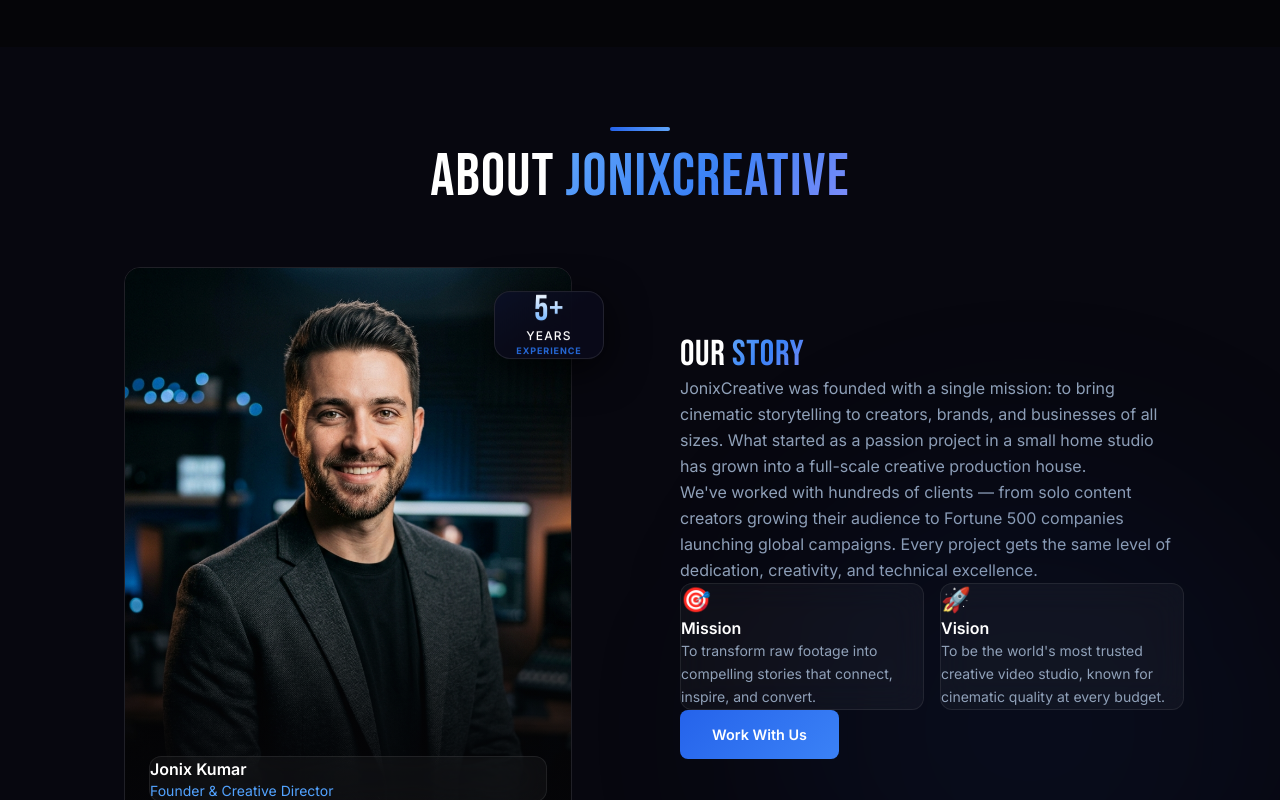
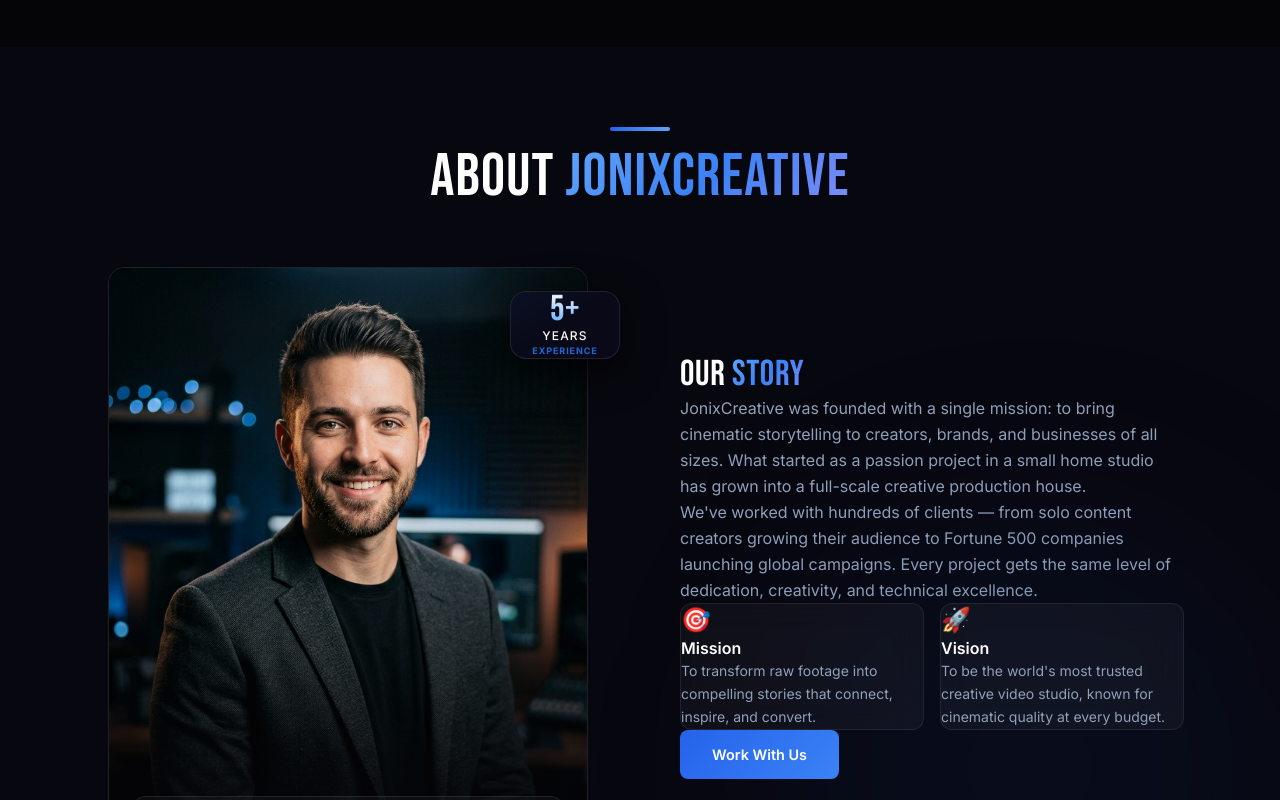
Before and after one commit to anbumanik/JonixCreative, a Next.js app: page / in a window 1280 px wide. Shown: the part 2000-2800 px from the top of the page. Built offline with nearby package versions, Linux system fonts and the light colour scheme; no server answers; the database is empty.

Commit message:
fix: adjust max-width scaling for PC monitors and correct layout constraints in about, footer, and contact sections

```diff
--- a/app/globals.css
+++ b/app/globals.css
@@ -20,9 +20,27 @@
   margin-right: auto;
 }
 
+@media (min-width: 1024px) {
+  .max-w-400 {
+    max-width: 92%;
+  }
+}
+
 @media (min-width: 1280px) {
   .max-w-400 {
-    max-width: 1280px;
+    max-width: 1200px;
+  }
+}
+
+@media (min-width: 1536px) {
+  .max-w-400 {
+    max-width: 1366px;
+  }
+}
+
+@media (min-width: 1920px) {
+  .max-w-400 {
+    max-width: 1440px;
   }
 }
 
--- a/components/AboutSection.tsx
+++ b/components/AboutSection.tsx
@@ -99,7 +99,7 @@
             transition={{ duration: 0.8 }}
             className="w-full flex justify-center"
           >
-            <div className="relative w-full max-w-md">
+            <div className="relative w-full max-w-md lg:max-w-[480px]">
               <div className="relative rounded-2xl overflow-hidden border border-white/10 aspect-4/5 w-full">
                 <Image
                   src="/images/founder.png"
--- a/components/ContactSection.tsx
+++ b/components/ContactSection.tsx
@@ -166,7 +166,7 @@
               <motion.div
                 initial={{ opacity: 0, scale: 0.95 }}
                 animate={{ opacity: 1, scale: 1 }}
-                className="w-full max-w-110 flex flex-col items-center justify-center text-center p-10 bg-[#101016] border border-blue-500/10 rounded-[28px] shadow-[0_20px_50px_rgba(0,0,0,0.5)]"
+                className="w-full max-w-[440px] flex flex-col items-center justify-center text-center p-10 bg-[#101016] border border-blue-500/10 rounded-[28px] shadow-[0_20px_50px_rgba(0,0,0,0.5)]"
               >
                 <CheckCircle size={64} className="text-blue-500 mb-6" />
                 <h3 className="font-sans font-bold text-3xl text-white mb-3">Message Sent!</h3>
@@ -183,7 +183,7 @@
             ) : (
               <form
                 onSubmit={handleSubmit}
-                className="w-full max-w-110 bg-[#101016] border border-white/15 rounded-[28px] flex flex-col gap-5 shadow-[0_20px_50px_rgba(0,0,0,0.5)]"
+                className="w-full max-w-[440px] bg-[#101016] border border-white/15 rounded-[28px] flex flex-col gap-5 shadow-[0_20px_50px_rgba(0,0,0,0.5)]"
                 style={{ padding: '28px' }}
               >
                 {/* Name */}
--- a/components/Footer.tsx
+++ b/components/Footer.tsx
@@ -151,7 +151,7 @@
 
 
         {/* ── Bottom bar ── */}
-        <div className="py-5 flex flex-col sm:flex-row items-center justify-start gap-10 sm:gap-32 md:gap-64 lg:gap-96 xl:gap-[45rem]">
+        <div className="py-5 flex flex-col sm:flex-row items-center justify-between gap-4 w-full">
           <p className="text-slate-600 text-[11px]">
             © {new Date().getFullYear()} JonixCreative. All rights reserved.
           </p>
```
